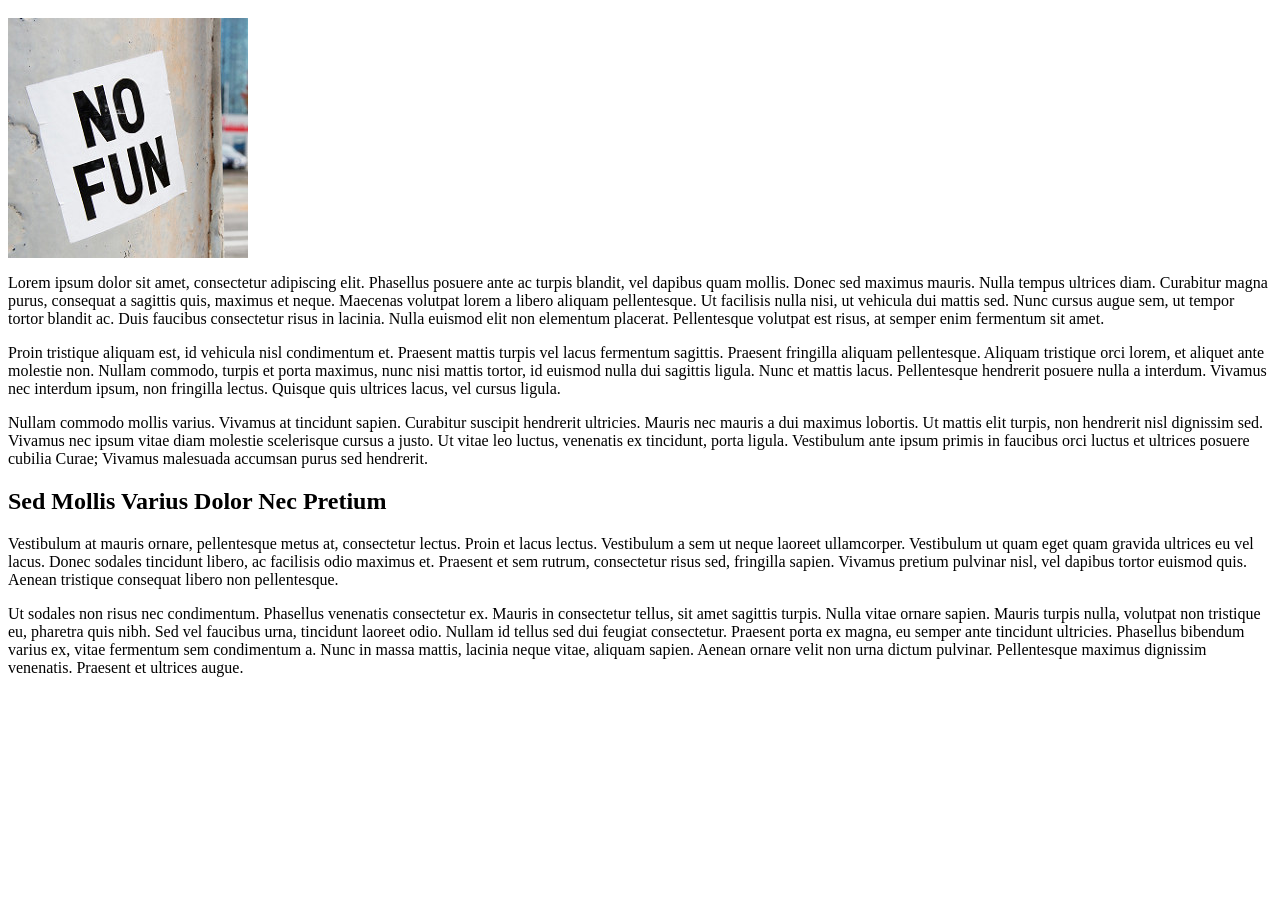
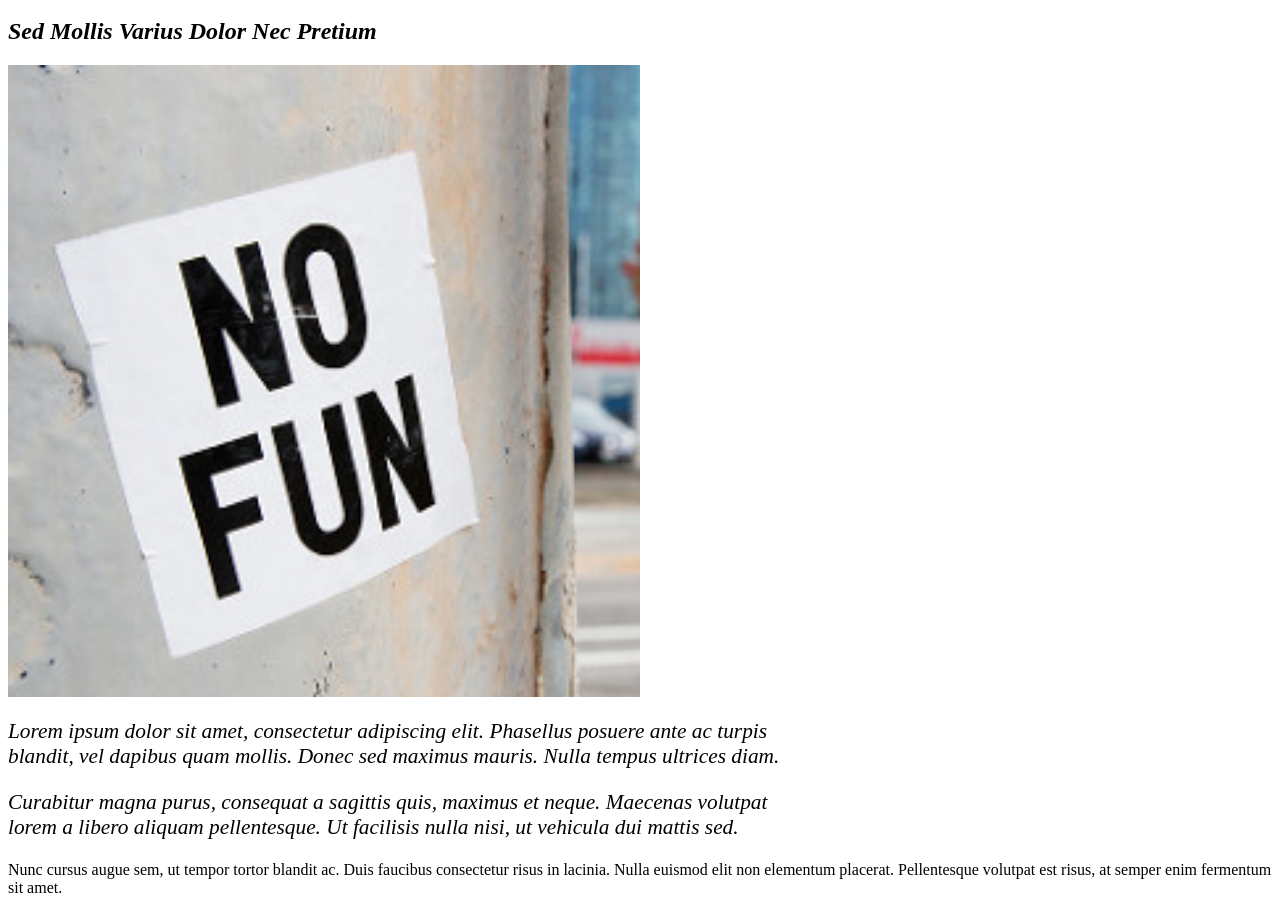
Before and after one commit to rachelegibbons/boring-lecture, a plain HTML site: page index.html in a window 1280 px wide. Shown: the part 48-952 px from the top of the page. Before the commit the page ends 800 px from the top, so only its background shows below. Drawn offline with Linux system fonts and the light colour scheme.

Commit message:
Update CSS

```diff
--- a/css/styles.css
+++ b/css/styles.css
@@ -0,0 +1,12 @@
+.intro {
+  font-style: italic;
+  width: 63%;
+}
+
+img.intro {
+  width: 50%;
+}
+
+p.intro {
+  font-size: 16pt;
+}
--- a/index.html
+++ b/index.html
@@ -6,11 +6,13 @@
   </head>
   <body>
     <h1>Boring Lecture</h1>
-    <img src="img/no-fun.jpg" alt="Image of sticker that says 'No Fun'">
-    <p>Lorem ipsum dolor sit amet, consectetur adipiscing elit. Phasellus posuere ante ac turpis blandit, vel dapibus quam mollis. Donec sed maximus mauris. Nulla tempus ultrices diam. Curabitur magna purus, consequat a sagittis quis, maximus et neque. Maecenas volutpat lorem a libero aliquam pellentesque. Ut facilisis nulla nisi, ut vehicula dui mattis sed. Nunc cursus augue sem, ut tempor tortor blandit ac. Duis faucibus consectetur risus in lacinia. Nulla euismod elit non elementum placerat. Pellentesque volutpat est risus, at semper enim fermentum sit amet.</p>
+    <h2 class="intro">Sed Mollis Varius Dolor Nec Pretium</h2>
+    <img class="intro" src="img/no-fun.jpg" alt="Image of sticker that says 'No Fun'">
+    <p class="intro">Lorem ipsum dolor sit amet, consectetur adipiscing elit. Phasellus posuere ante ac turpis blandit, vel dapibus quam mollis. Donec sed maximus mauris. Nulla tempus ultrices diam.
+    <p class="intro">Curabitur magna purus, consequat a sagittis quis, maximus et neque. Maecenas volutpat lorem a libero aliquam pellentesque. Ut facilisis nulla nisi, ut vehicula dui mattis sed.</p>
+    <p>Nunc cursus augue sem, ut tempor tortor blandit ac. Duis faucibus consectetur risus in lacinia. Nulla euismod elit non elementum placerat. Pellentesque volutpat est risus, at semper enim fermentum sit amet.</p>
     <p>Proin tristique aliquam est, id vehicula nisl condimentum et. Praesent mattis turpis vel lacus fermentum sagittis. Praesent fringilla aliquam pellentesque. Aliquam tristique orci lorem, et aliquet ante molestie non. Nullam commodo, turpis et porta maximus, nunc nisi mattis tortor, id euismod nulla dui sagittis ligula. Nunc et mattis lacus. Pellentesque hendrerit posuere nulla a interdum. Vivamus nec interdum ipsum, non fringilla lectus. Quisque quis ultrices lacus, vel cursus ligula.</p>
     <p>Nullam commodo mollis varius. Vivamus at tincidunt sapien. Curabitur suscipit hendrerit ultricies. Mauris nec mauris a dui maximus lobortis. Ut mattis elit turpis, non hendrerit nisl dignissim sed. Vivamus nec ipsum vitae diam molestie scelerisque cursus a justo. Ut vitae leo luctus, venenatis ex tincidunt, porta ligula. Vestibulum ante ipsum primis in faucibus orci luctus et ultrices posuere cubilia Curae; Vivamus malesuada accumsan purus sed hendrerit.</p>
-    <h2>Sed Mollis Varius Dolor Nec Pretium</h2>
     <p>Vestibulum at mauris ornare, pellentesque metus at, consectetur lectus. Proin et lacus lectus. Vestibulum a sem ut neque laoreet ullamcorper. Vestibulum ut quam eget quam gravida ultrices eu vel lacus. Donec sodales tincidunt libero, ac facilisis odio maximus et. Praesent et sem rutrum, consectetur risus sed, fringilla sapien. Vivamus pretium pulvinar nisl, vel dapibus tortor euismod quis. Aenean tristique consequat libero non pellentesque.</p>
     <p>Ut sodales non risus nec condimentum. Phasellus venenatis consectetur ex. Mauris in consectetur tellus, sit amet sagittis turpis. Nulla vitae ornare sapien. Mauris turpis nulla, volutpat non tristique eu, pharetra quis nibh. Sed vel faucibus urna, tincidunt laoreet odio. Nullam id tellus sed dui feugiat consectetur. Praesent porta ex magna, eu semper ante tincidunt ultricies. Phasellus bibendum varius ex, vitae fermentum sem condimentum a. Nunc in massa mattis, lacinia neque vitae, aliquam sapien. Aenean ornare velit non urna dictum pulvinar. Pellentesque maximus dignissim venenatis. Praesent et ultrices augue.</p>
   </body>
```
